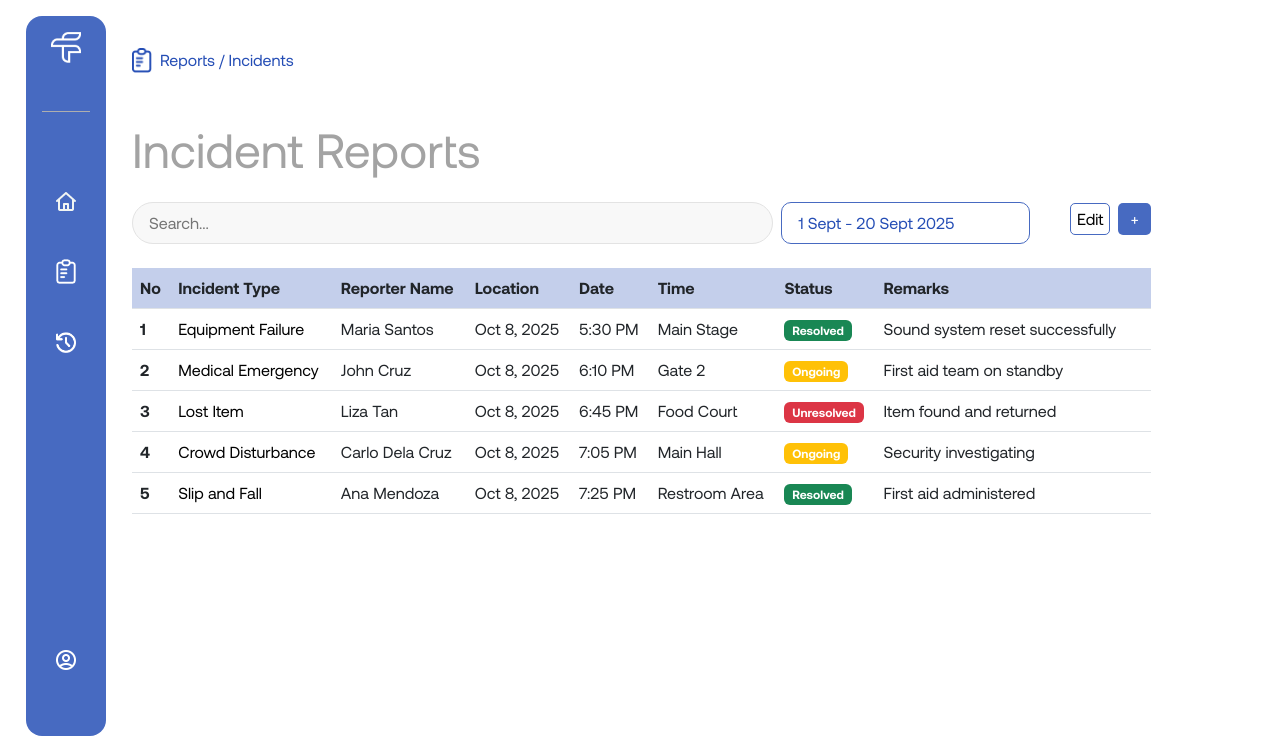
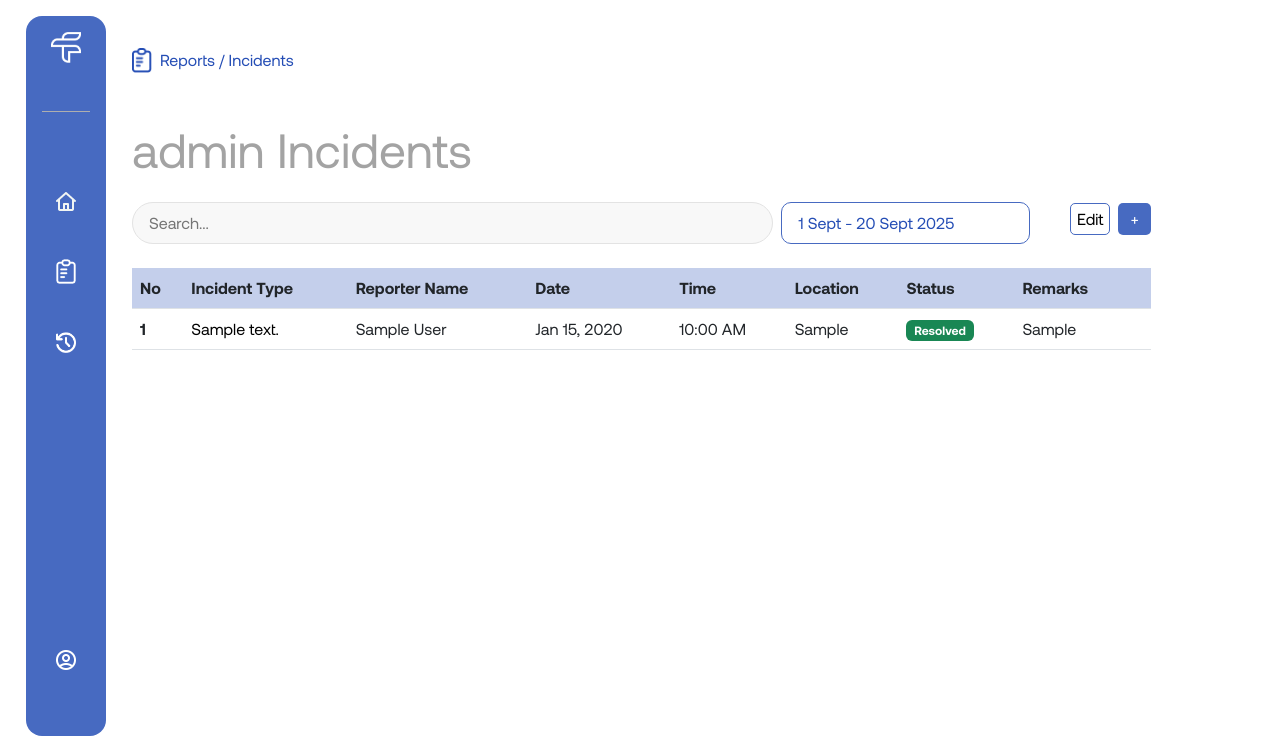
Before and after one commit to liliput35/FluxTrack, a PHP site: page /pages/reports.php in a window 1280 px wide. Shown: the top 754 px of the page. Run offline with PHP 8.4, Linux system fonts and the light colour scheme; the visitor is signed in with stand-in values (Sample User, id 1); tables that the repository leaves empty hold one stand-in row (values such as "Sample post").

Commit message:
Reports
done

```diff
--- a/pages/reports.php
+++ b/pages/reports.php
@@ -1,6 +1,47 @@
 <!-- ERIKA -->
 <!-- GET REFERENCE FROM dashboard.php on how to connect db to page -->
 <!-- sql select query from dashboard outputs only 5. dont limit it here output all -->
+
+<?php
+    session_start();
+
+    if (!isset($_SESSION['user_id'])) {
+    header("Location: ../login-page.php");
+    exit;
+    }
+
+    include('../includes/db_connect.php');
+
+    if(isset($_SESSION['user_id'])){
+        $user_id = $_SESSION['user_id'] ;
+
+        $sql = "SELECT role FROM users WHERE user_id = $user_id";
+        $result = mysqli_query($conn, $sql);
+
+        if($result && mysqli_num_rows($result) > 0){
+            $row = mysqli_fetch_assoc($result);
+            $user_role = htmlspecialchars($row['role']);
+        }
+
+        if ($user_role == 'Admin') {
+            $sql = "SELECT incidents.incident_id, incidents.description, users.name AS reporter_name, incidents.location, incidents.date, incidents.time, incidents.status, incidents.remarks
+                    FROM incidents
+                    LEFT JOIN users ON incidents.reported_by = users.user_id
+                    ORDER BY incidents.incident_id DESC" ;
+            $table_header = 'All' ;
+        } else {
+            $sql = "SELECT incidents.incident_id, incidents.description, users.name AS reporter_name, incidents.location, incidents.date, incidents.time, incidents.status, incidents.remarks
+                    FROM incidents
+                    LEFT JOIN users ON incidents.reported_by = users.user_id
+                    WHERE incidents.role_assigned_to = '$user_role'
+                    ORDER BY incidents.incident_id DESC";
+            $table_header = $user_role ;
+        }
+
+        $result_incidents = mysqli_query($conn, $sql);
+
+    }
+?>
 
 <!DOCTYPE html>
 <html lang="en">
@@ -26,7 +67,7 @@
             <div class="main-content-container w-90 mx-auto mx-md-0 w-md-100">
                 <p class="page-info"> <img src="../assets/images/blue-report-icon.png" alt=""><span>Reports  /  Incidents</span></p>
 
-                <h2 class="page-heading">Incident Reports</h2>
+                <h2 class="page-heading"><?= $table_header?> Incidents</h2>
 
 
                 <div class="table-search-group">
@@ -50,70 +91,57 @@
                         <th scope="col">No</th>
                         <th scope="col">Incident Type</th>
                         <th scope="col">Reporter Name</th>
-                        <th scope="col">Location</th>
                         <th scope="col">Date</th>
                         <th scope="col">Time</th>
+                        <th scope="col">Location</th>
                         <th scope="col">Status</th>
                         <th scope="col">Remarks</th>
                         <th class="edit-col"></th>
                     </tr>
                     </thead>
                     <tbody>
-                    <tr>
-                        <th scope="row" data-label="No">1</th>
-                        <td data-label="Incident Type">Equipment Failure</td>
-                        <td data-label="Reporter Name">Maria Santos</td>
-                        <td data-label="Date">Oct 8, 2025</td>
-                        <td data-label="Time">5:30 PM</td>
-                        <td data-label="Location">Main Stage</td>
-                        <td data-label="Status" class=""><span class="badge bg-success">Resolved</span></td>
-                        <td data-label="Remarks">Sound system reset successfully</td>
-                        <td class="edit-cell"></td>
-                    </tr>
-                    <tr>
-                        <th scope="row" data-label="No">2</th>
-                        <td data-label="Incident Type">Medical Emergency</td>
-                        <td data-label="Reporter Name">John Cruz</td>
-                        <td data-label="Date">Oct 8, 2025</td>
-                        <td data-label="Time">6:10 PM</td>
-                        <td data-label="Location">Gate 2</td>
-                        <td data-label="Status" class="ongoing-incident"><span class="badge bg-warning">Ongoing</span></td>
-                        <td data-label="Remarks">First aid team on standby</td>
-                        <td class="edit-cell"></td>
-                    </tr>
-                    <tr>
-                        <th scope="row" data-label="No">3</th>
-                        <td data-label="Incident Type">Lost Item</td>
-                        <td data-label="Reporter Name">Liza Tan</td>
-                        <td data-label="Date">Oct 8, 2025</td>
-                        <td data-label="Time">6:45 PM</td>
-                        <td data-label="Location">Food Court</td>
-                        <td data-label="Status" class="unresolved-incident"><span class="badge bg-danger">Unresolved</span></td>
-                        <td data-label="Remarks">Item found and returned</td>
-                        <td class="edit-cell"></td>
-                    </tr>
-                    <tr>
-                        <th scope="row" data-label="No">4</th>
-                        <td data-label="Incident Type">Crowd Disturbance</td>
-                        <td data-label="Reporter Name">Carlo Dela Cruz</td>
-                        <td data-label="Date">Oct 8, 2025</td>
-                        <td data-label="Time">7:05 PM</td>
-                        <td data-label="Location">Main Hall</td>
-                        <td data-label="Status" class="ongoing-incident"><span class="badge bg-warning">Ongoing</span></td>
-                        <td data-label="Remarks">Security investigating</td>
-                        <td class="edit-cell"></td>
-                    </tr>
-                    <tr>
-                        <th scope="row" data-label="No">5</th>
-                        <td data-label="Incident Type">Slip and Fall</td>
-                        <td data-label="Reporter Name">Ana Mendoza</td>
-                        <td data-label="Date">Oct 8, 2025</td>
-                        <td data-label="Time">7:25 PM</td>
-                        <td data-label="Location">Restroom Area</td>
-                        <td data-label="Status" class="resolved-incident"><span class="badge bg-success">Resolved</span></td>
-                        <td data-label="Remarks">First aid administered</td>
-                        <td class="edit-cell"></td>
-                    </tr>
+                        <?php
+                            if ($result_incidents && mysqli_num_rows($result_incidents) > 0) {
+                                $count = 1;
+                                while ($row = mysqli_fetch_array($result_incidents)) {
+                                    // Extract fields
+                                    $incidentId = htmlspecialchars($row['incident_id']);
+                                    $description = htmlspecialchars($row['description']);
+                                    $reporter = htmlspecialchars($row['reporter_name']);
+                                    $location = htmlspecialchars($row['location']);
+                                    $date = date("M d, Y", strtotime($row['date']));
+                                    $time = date("g:i A", strtotime($row['time']));
+                                    $status = htmlspecialchars($row['status']);
+                                    $remarks = htmlspecialchars($row['remarks']);
+
+                                    // Choose badge color
+                                    $badgeClass = '';
+                                    if ($status == 'Resolved') $badgeClass = 'bg-success';
+                                    elseif ($status == 'Ongoing') $badgeClass = 'bg-warning';
+                                    else $badgeClass = 'bg-danger';
+
+                                    echo "
+                                    <tr data-id='{$incidentId}'>
+                                        <th scope='row' data-label='No'>{$count}</th>
+                                        <td data-label='Incident Type'>{$description}</td>
+                                        <td data-label='Reporter Name'>{$reporter}</td>
+                                        <td data-label='Date'>{$date}</td>
+                                        <td data-label='Time'>{$time}</td>
+                                        <td data-label='Location'>{$location}</td>
+                                        <td data-label='Status'><span class='badge {$badgeClass}'>{$status}</span></td>
+                                        <td data-label='Remarks'>{$remarks}</td>
+                                        <td class='edit-cell'></td>
+                                    </tr>
+                                    ";
+                                    $count++;
+                                }
+                            } else {
+                                echo "
+                                <tr>
+                                    <td colspan='9' class='text-center'>No incidents found.</td>
+                                </tr>";
+                            }
+                        ?>
                     </tbody>
                 </table>
             </div>
```
